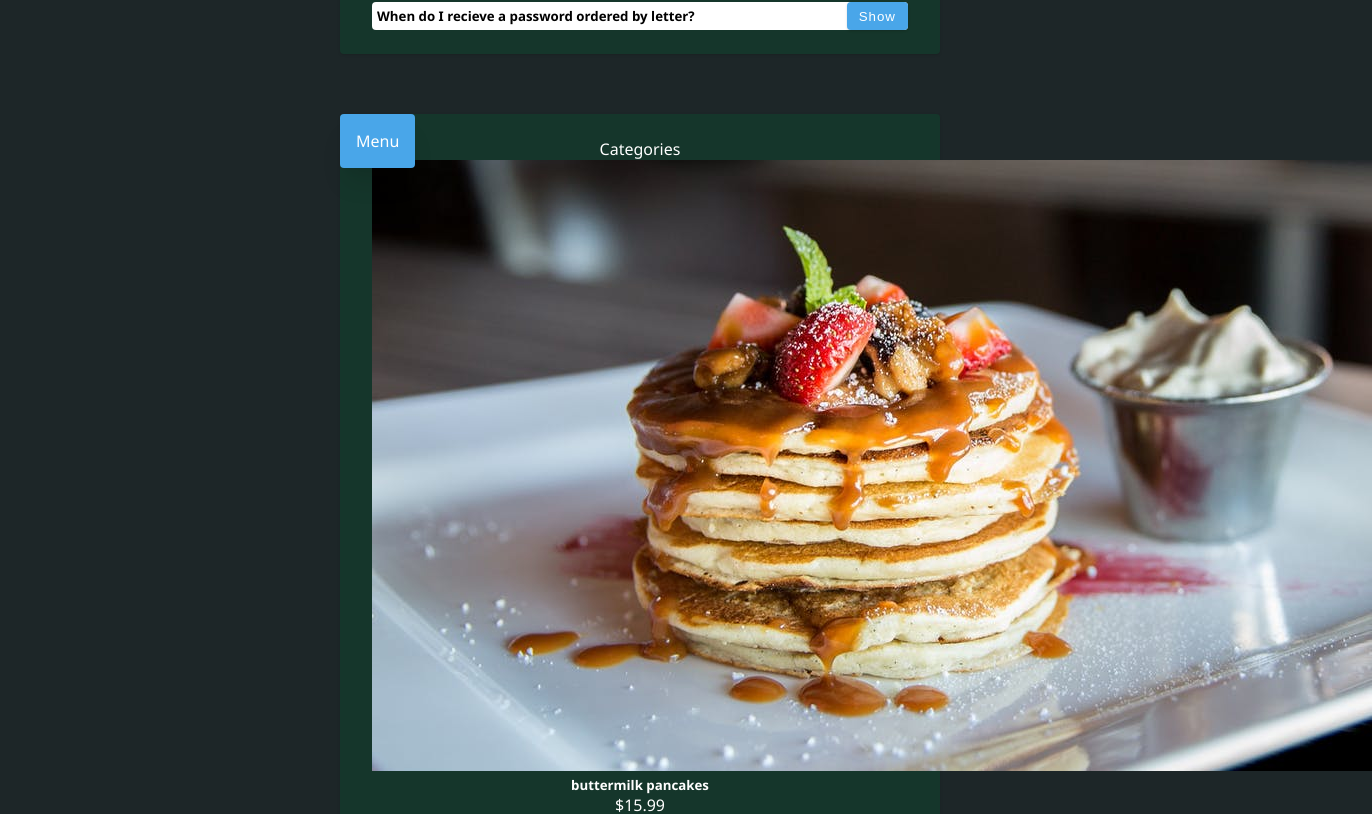
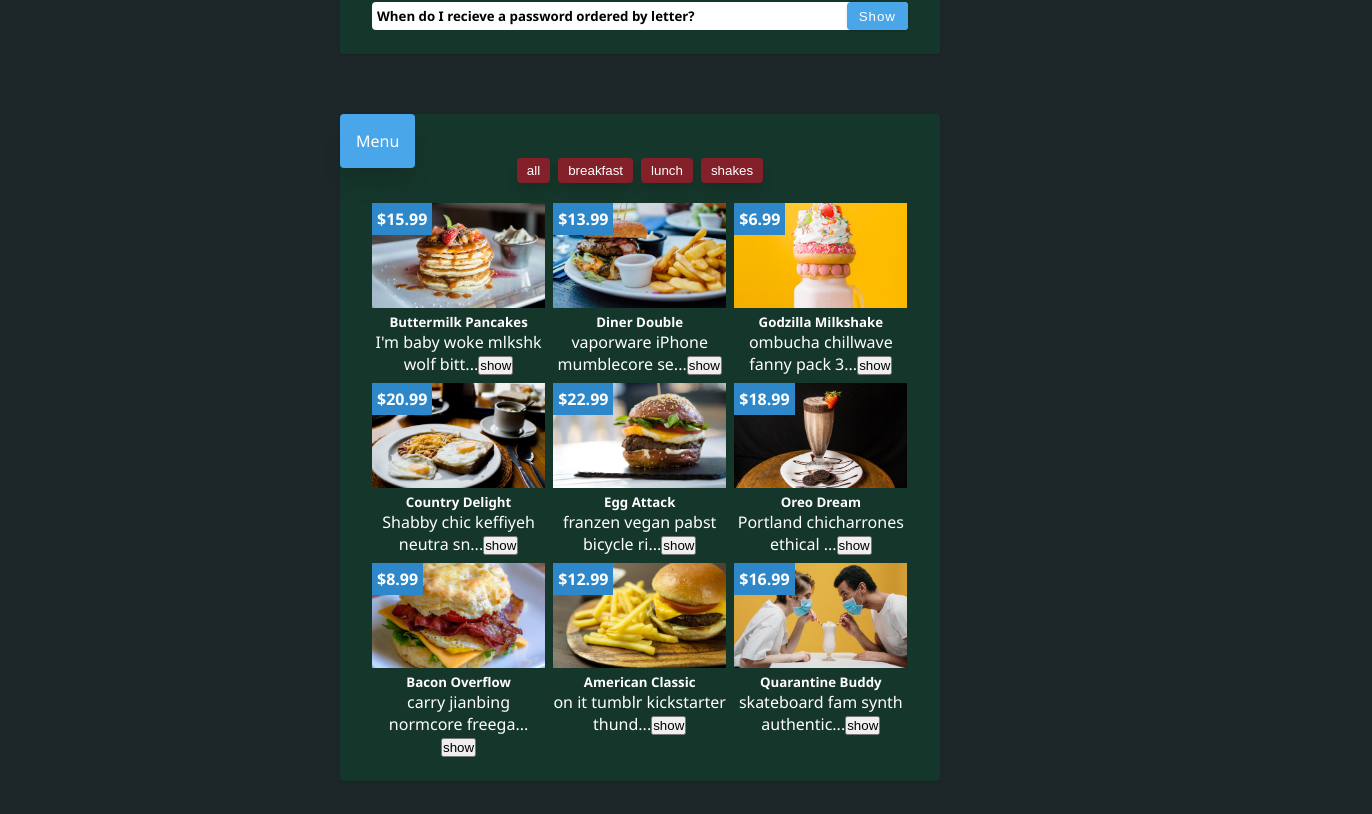
Before and after one commit to hinno666/fundamentalReactProjects, a React (Vite) app: page / in a window 1280 px wide. Shown: the part 927-1741 px from the top of the page, 1372 px wide, since content can reach past the window. Built offline with nearby package versions, Linux system fonts and the light colour scheme.

Commit message:
added menu project

```diff
--- a/src/components/Projects/Menu/Menu.jsx
+++ b/src/components/Projects/Menu/Menu.jsx
@@ -1,13 +1,32 @@
 import { Categories } from "./components/Categories"
 import { MenuList } from "./components/MenuList"
 import { menu } from "../../../data";
+import { useState } from "react";
+
+const allCategories = ['all', ...new Set(menu.map((item) => item.category))]
 
 export const Menu = () => {
+
+    const [menuItems, setMenuItems] = useState(menu)
+    const [categories] = useState(allCategories);
+
+    const filterItems = (category) => {
+        if (category === 'all') {
+            return setMenuItems(menu);
+        }
+
+        const newItems = menu.filter((item) => item.category === category);
+        setMenuItems(newItems)
+    }
+
+
+    console.log(menuItems);
+
     return (
         <article className="menu project">
             <div className="project__name">Menu</div>
-            <Categories />
-            <MenuList menu={menu} />
+            <Categories categories={categories} filterItems={filterItems} />
+            <MenuList menuItems={menuItems} />
         </article>
     )
 }
--- a/src/components/Projects/Menu/components/Categories.jsx
+++ b/src/components/Projects/Menu/components/Categories.jsx
@@ -1,5 +1,17 @@
-export const Categories = () => {
+import PropTypes from "prop-types";
+
+
+export const Categories = ({ categories, filterItems }) => {
   return (
-    <div>Categories</div>
+    <div className="btn__container">{categories.map((category, index) => {
+      return (
+        <button className="btn__filter" key={index} onClick={() => filterItems(category)}>{category}</button>
+      )
+    })}</div>
   )
 }
+
+Categories.propTypes = {
+  categories: PropTypes.array.isRequired,
+  filterItems: PropTypes.func.isRequired,
+}
--- a/src/components/Projects/Menu/components/MenuItem.jsx
+++ b/src/components/Projects/Menu/components/MenuItem.jsx
@@ -1,5 +1,11 @@
+import PropTypes from "prop-types";
+import { useState } from "react";
 
 export const MenuItem = ({ img, title, price, desc }) => {
+
+
+    const [showText, setShowText] = useState(true);
+
     return (
         <article className='menu__item'>
             <img src={img} alt={title} className='img' />
@@ -9,9 +15,18 @@ export const MenuItem = ({ img, title, price, desc }) => {
                     <span className='item__price'>${price}</span>
                 </header>
                 <p className='item-text'>
-                {desc}
+                    {showText ? `${desc.substring(0, 30)}...` : desc}
+                    <button onClick={() => setShowText(!showText)}>show</button>
                 </p>
             </div>
         </article>
     )
 }
+
+
+MenuItem.propTypes = {
+    img: PropTypes.string,
+    title: PropTypes.string,
+    price: PropTypes.number,
+    desc: PropTypes.string,
+}
--- a/src/components/Projects/Menu/components/MenuList.jsx
+++ b/src/components/Projects/Menu/components/MenuList.jsx
@@ -3,10 +3,12 @@ import PropTypes from "prop-types";
 import { MenuItem } from "./MenuItem";
 
 
-export const MenuList = ({ menu }) => {
+
+
+export const MenuList = ({ menuItems }) => {
   return (
     <div className="menu__items">
-      {menu.map((menuItem) => {
+      {menuItems.map((menuItem) => {
         return (
           <MenuItem key={menuItem.id} {...menuItem} />
         )
@@ -16,5 +18,5 @@ export const MenuList = ({ menu }) => {
 }
 
 MenuList.propTypes = {
-  menu: PropTypes.array,
+  menuItems: PropTypes.array,
 }
--- a/src/index.css
+++ b/src/index.css
@@ -21,6 +21,10 @@ body {
 
 a {
   text-decoration: none;
+}
+
+img {
+  width: 100%;
 }
 
 :root {
@@ -306,6 +310,57 @@ a {
   justify-content: space-between;
 }
 
+/* MENU PROJECT  */
+
+.menu__items {
+  display: flex;
+  flex-wrap: wrap;
+  gap: 0.5rem;
+}
+
+.menu__item {
+  position: relative;
+  flex: 0 1 32.3%;
+}
+
+.item__price {
+  position: absolute;
+  top: 0;
+  left: 0;
+  background-color: var(--primary-600);
+  font-weight: bold;
+  padding: 5px;
+}
+
+.item__info h5 {
+  text-transform: capitalize;
+}
+
+.menu__item .img {
+  max-height: 105px;
+  object-fit: cover;
+}
+
+.btn__container {
+  display: flex;
+  gap: 0.5rem;
+  justify-content: center;
+  margin: 20px 0;
+}
+
+.btn__filter {
+  background: var(--red-dark);
+  color: var(--white);
+  padding: 5px 10px;
+  box-shadow: var(--shadow-3);
+  border: none;
+  border-radius: var(--borderRadius);
+}
+
+.btn__filter.active {
+  background-color: var(--green-dark);
+}
+
 @keyframes logo-spin {
   from {
     transform: rotate(0deg);
```
Lines whose indentation alone changed are shown as unchanged.
